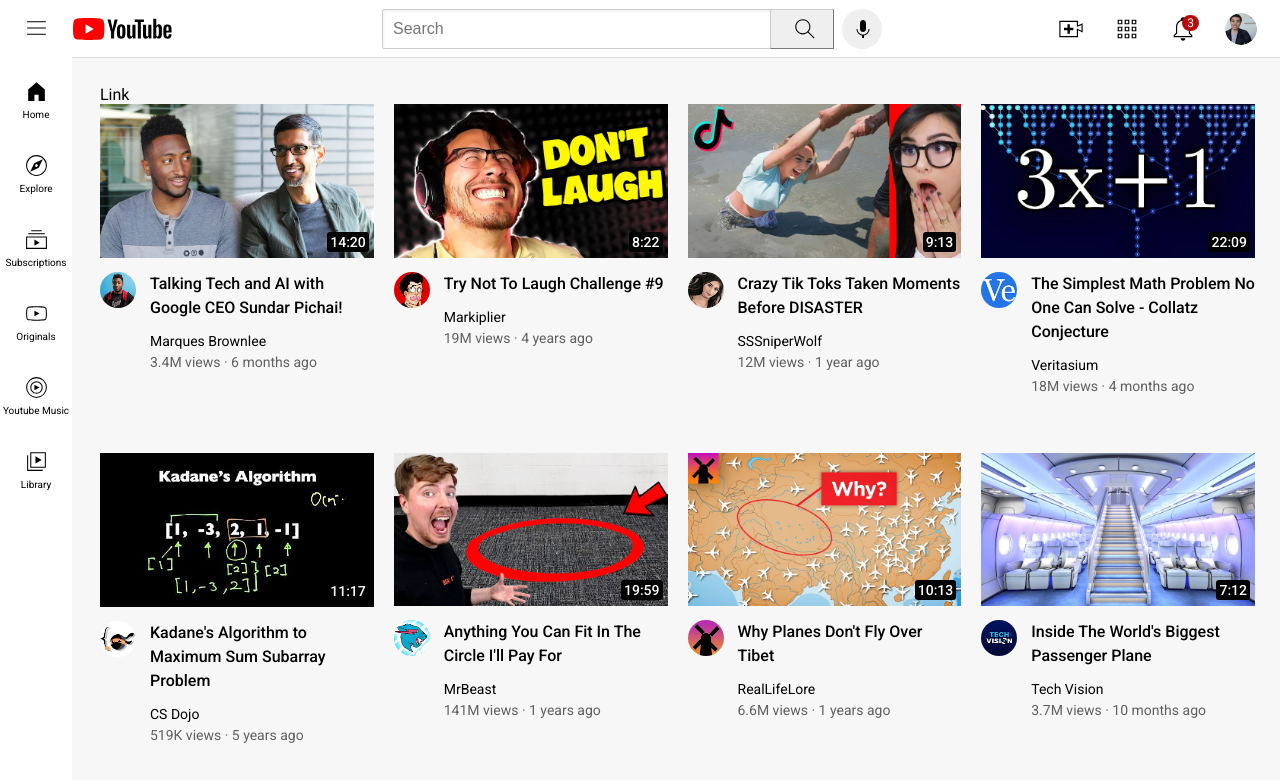
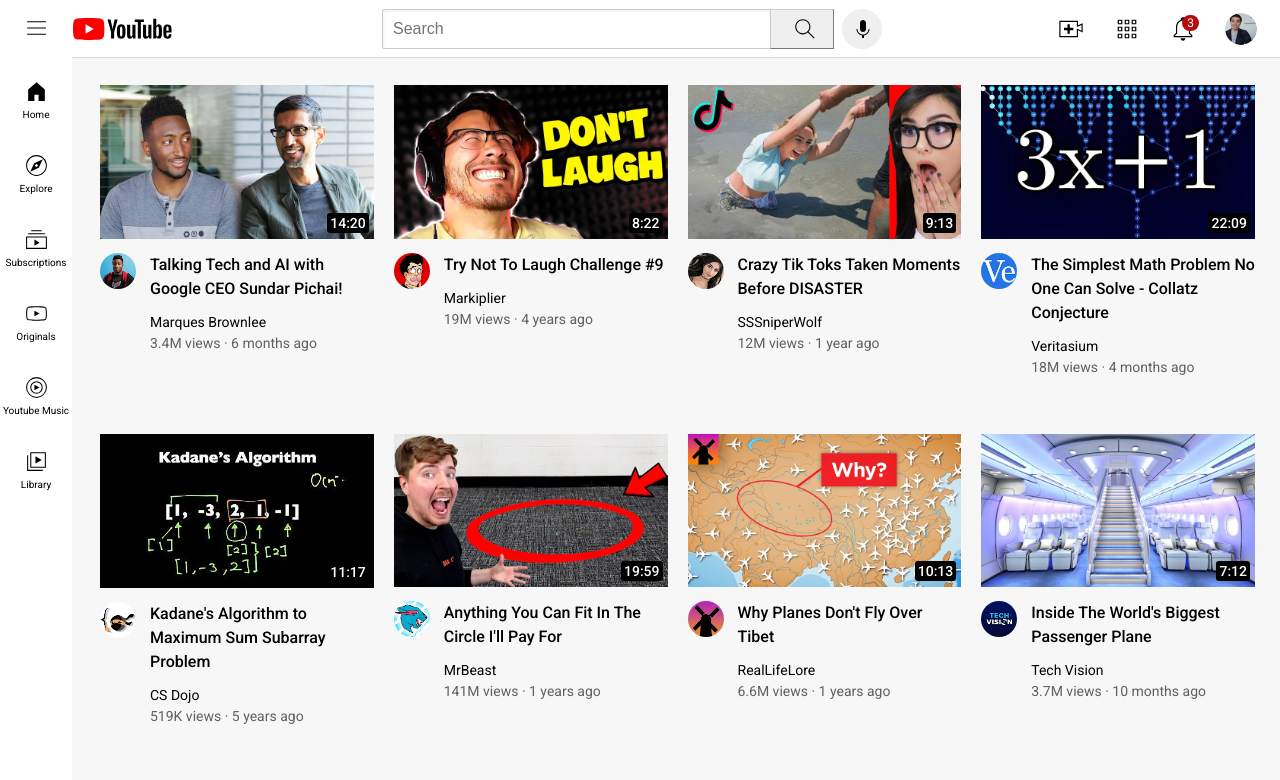
Before and after one commit to Ahmed390625/my-first-project, a plain HTML site: page index.html in a window 1280 px wide. Shown: the top 780 px of the page. Drawn offline with Linux system fonts and the light colour scheme.

Commit message:
Update index.html

```diff
--- a/index.html
+++ b/index.html
@@ -77,7 +77,6 @@
         </nav>
 
         <main>
-            <a>Link</a>
             <section class="video-grid">
                 <div class="big-container">
                     <div class="first-container">
```
